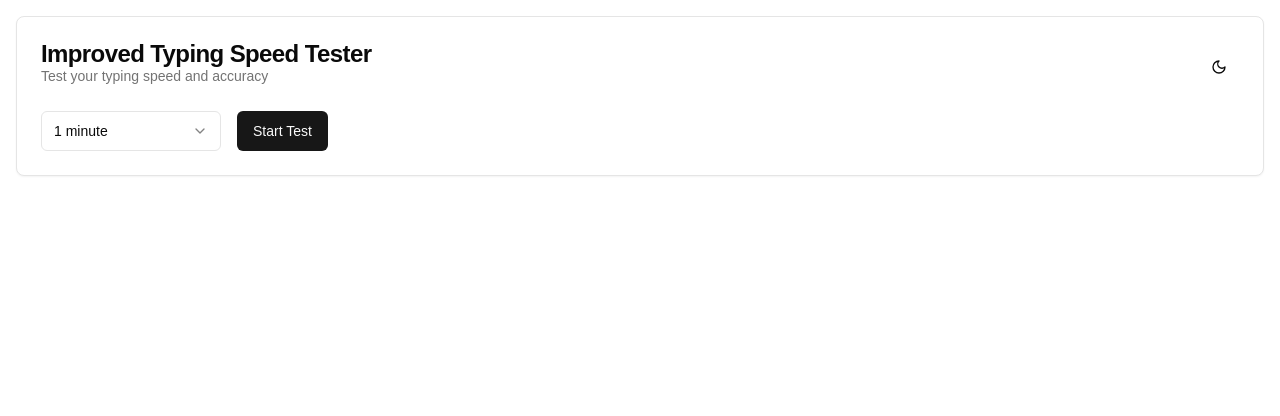
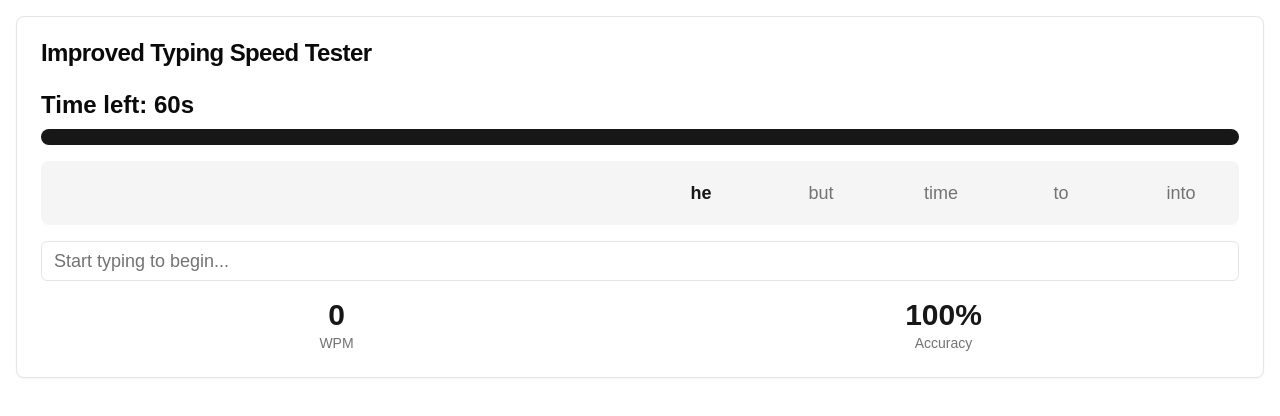
Before and after one commit to basith-ahmed/typespace, a Next.js app: page / in a window 1280 px wide. Shown: the top 416 px of the page. Built offline with nearby package versions, Linux system fonts and the light colour scheme.

Commit message:
chore: updated ux and user modes

```diff
--- a/app/page.tsx
+++ b/app/page.tsx
@@ -3,20 +3,7 @@
 import React, { useState, useEffect, useRef } from "react";
 import { Button } from "@/components/ui/button";
 import { Input } from "@/components/ui/input";
-import {
-  Card,
-  CardContent,
-  CardDescription,
-  CardHeader,
-  CardTitle,
-} from "@/components/ui/card";
-import {
-  Select,
-  SelectContent,
-  SelectItem,
-  SelectTrigger,
-  SelectValue,
-} from "@/components/ui/select";
+import { Card, CardContent, CardHeader, CardTitle } from "@/components/ui/card";
 import { Progress } from "@/components/ui/progress";
 import {
   LineChart,
@@ -27,10 +14,7 @@ import {
   Tooltip,
   Legend,
   ResponsiveContainer,
-  BarChart,
-  Bar,
 } from "recharts";
-import { Moon, Sun } from "lucide-react";
 
 const words = [
   "the",
@@ -91,7 +75,7 @@ const words = [
 ];
 
 export default function ImprovedTypingSpeedTester() {
-  const [gameState, setGameState] = useState("idle"); // idle, playing, finished
+  const [gameState, setGameState] = useState<"typing" | "result">("typing");
   const [currentWords, setCurrentWords] = useState<string[]>([]);
   const [userInput, setUserInput] = useState("");
   const [wordIndex, setWordIndex] = useState(0);
@@ -99,18 +83,20 @@ export default function ImprovedTypingSpeedTester() {
   const [startTime, setStartTime] = useState(0);
   const [wpm, setWpm] = useState(0);
   const [accuracy, setAccuracy] = useState(100);
-  const [testDuration, setTestDuration] = useState(60);
-  const [timeLeft, setTimeLeft] = useState(testDuration);
+  const [timeLeft, setTimeLeft] = useState(60);
   const [performanceData, setPerformanceData] = useState<
     { time: number; wpm: number; accuracy: number }[]
   >([]);
   const [characterAccuracy, setCharacterAccuracy] = useState<boolean[]>([]);
-  const [isDarkMode, setIsDarkMode] = useState(false);
 
   const inputRef = useRef<HTMLInputElement>(null);
 
   useEffect(() => {
-    if (gameState === "playing") {
+    generateWords();
+  }, []);
+
+  useEffect(() => {
+    if (gameState === "typing" && startTime !== 0) {
       const timer = setInterval(() => {
         setTimeLeft((prev) => {
           if (prev <= 1) {
@@ -125,18 +111,14 @@ export default function ImprovedTypingSpeedTester() {
         if (timeLeft % 5 === 0) {
           setPerformanceData((prev) => [
             ...prev,
-            { time: testDuration - timeLeft, wpm, accuracy },
+            { time: 60 - timeLeft, wpm, accuracy },
           ]);
         }
       }, 1000);
 
       return () => clearInterval(timer);
     }
-  }, [gameState, timeLeft, testDuration, wpm, accuracy]);
-
-  useEffect(() => {
-    document.body.classList.toggle("dark", isDarkMode);
-  }, [isDarkMode]);
+  }, [gameState, timeLeft, startTime, wpm, accuracy]);
 
   const generateWords = () => {
     const newWords = Array(10)
@@ -146,24 +128,17 @@ export default function ImprovedTypingSpeedTester() {
   };
 
   const startGame = () => {
-    generateWords();
-    setGameState("playing");
     setStartTime(Date.now());
-    setWordIndex(0);
-    setCorrectWords(0);
-    setWpm(0);
-    setAccuracy(100);
-    setTimeLeft(testDuration);
-    setPerformanceData([]);
-    setCharacterAccuracy([]);
     if (inputRef.current) inputRef.current.focus();
   };
 
   const endGame = () => {
-    setGameState("finished");
+    setGameState("result");
   };
 
   const handleInputChange = (e: React.ChangeEvent<HTMLInputElement>) => {
+    if (startTime === 0) startGame();
+
     const inputValue = e.target.value;
     setUserInput(inputValue);
 
@@ -197,58 +172,34 @@ export default function ImprovedTypingSpeedTester() {
     }
   };
 
-  const toggleDarkMode = () => {
-    setIsDarkMode((prev) => !prev);
+  const resetGame = () => {
+    setGameState("typing");
+    generateWords();
+    setWordIndex(0);
+    setCorrectWords(0);
+    setStartTime(0);
+    setWpm(0);
+    setAccuracy(100);
+    setTimeLeft(60);
+    setPerformanceData([]);
+    setCharacterAccuracy([]);
+    setUserInput("");
   };
 
   return (
-    <div className={`container mx-auto p-4 ${isDarkMode ? "dark" : ""}`}>
+    <div className="container mx-auto p-4">
       <Card className="mb-4">
-        <CardHeader className="flex flex-row items-center justify-between">
-          <div>
-            <CardTitle>Improved Typing Speed Tester</CardTitle>
-            <CardDescription>
-              Test your typing speed and accuracy
-            </CardDescription>
-          </div>
-          <Button variant="ghost" size="icon" onClick={toggleDarkMode}>
-            {isDarkMode ? (
-              <Sun className="h-[1.2rem] w-[1.2rem]" />
-            ) : (
-              <Moon className="h-[1.2rem] w-[1.2rem]" />
-            )}
-          </Button>
+        <CardHeader>
+          <CardTitle>Improved Typing Speed Tester</CardTitle>
         </CardHeader>
         <CardContent>
-          {gameState === "idle" && (
-            <div className="flex items-center space-x-4">
-              <Select
-                value={testDuration.toString()}
-                onValueChange={(value) => setTestDuration(parseInt(value))}
-              >
-                <SelectTrigger className="w-[180px]">
-                  <SelectValue placeholder="Select test duration" />
-                </SelectTrigger>
-                <SelectContent>
-                  <SelectItem value="30">30 seconds</SelectItem>
-                  <SelectItem value="60">1 minute</SelectItem>
-                  <SelectItem value="120">2 minutes</SelectItem>
-                  <SelectItem value="300">5 minutes</SelectItem>
-                </SelectContent>
-              </Select>
-              <Button onClick={startGame}>Start Test</Button>
-            </div>
-          )}
-          {gameState === "playing" && (
+          {gameState === "typing" && (
             <>
               <div className="mb-4">
                 <div className="text-2xl font-bold mb-2">
                   Time left: {timeLeft}s
                 </div>
-                <Progress
-                  value={(timeLeft / testDuration) * 100}
-                  className="w-full"
-                />
+                <Progress value={(timeLeft / 60) * 100} className="w-full" />
               </div>
               <div className="relative h-16 overflow-hidden mb-4 bg-secondary rounded-lg">
                 <div
@@ -287,7 +238,8 @@ export default function ImprovedTypingSpeedTester() {
                 value={userInput}
                 onChange={handleInputChange}
                 className="mb-4 text-lg"
-                placeholder="Type here..."
+                placeholder="Start typing to begin..."
+                aria-label="Type the words shown above"
               />
               <div className="grid grid-cols-2 gap-4 text-center">
                 <div>
@@ -303,7 +255,7 @@ export default function ImprovedTypingSpeedTester() {
               </div>
             </>
           )}
-          {gameState === "finished" && (
+          {gameState === "result" && (
             <>
               <div className="text-center mb-6">
                 <h2 className="text-3xl font-bold mb-4">Test Results</h2>
@@ -375,28 +327,7 @@ export default function ImprovedTypingSpeedTester() {
                   </ResponsiveContainer>
                 </div>
               </div>
-              <div className="mb-6">
-                <h3 className="text-xl font-semibold mb-2">Word Frequency</h3>
-                <div className="h-64">
-                  <ResponsiveContainer width="100%" height="100%">
-                    <BarChart
-                      data={words
-                        .map((word) => ({
-                          word,
-                          count: Math.floor(Math.random() * 10),
-                        }))
-                        .slice(0, 10)}
-                    >
-                      <CartesianGrid strokeDasharray="3 3" />
-                      <XAxis dataKey="word" />
-                      <YAxis />
-                      <Tooltip />
-                      <Bar dataKey="count" fill="hsl(var(--primary))" />
-                    </BarChart>
-                  </ResponsiveContainer>
-                </div>
-              </div>
-              <Button onClick={() => setGameState("idle")} className="w-full">
+              <Button onClick={resetGame} className="w-full">
                 Try Again
               </Button>
             </>
```
